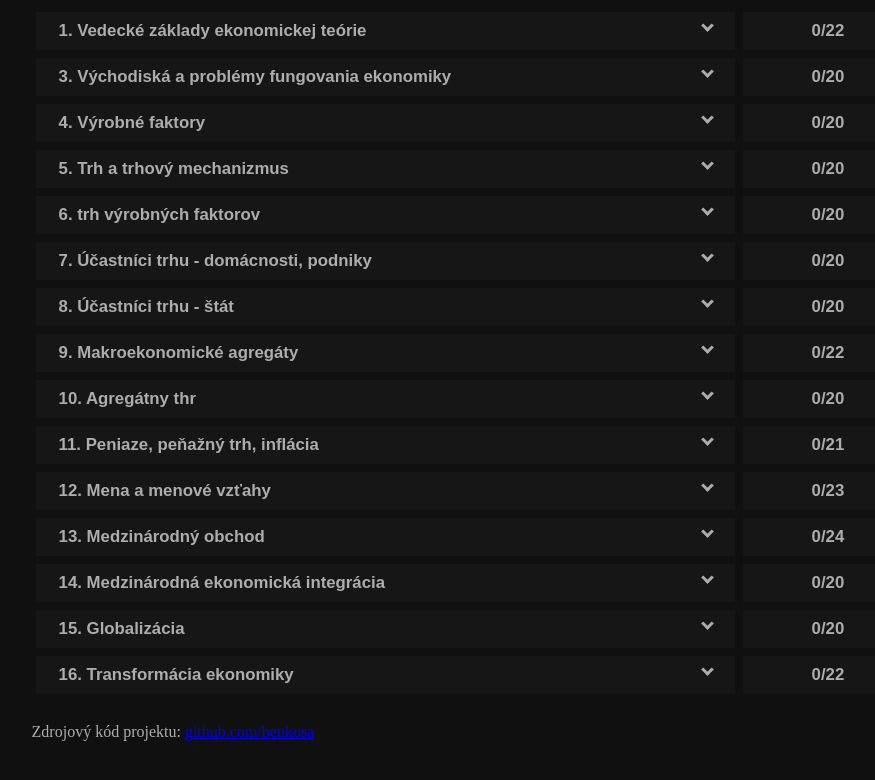
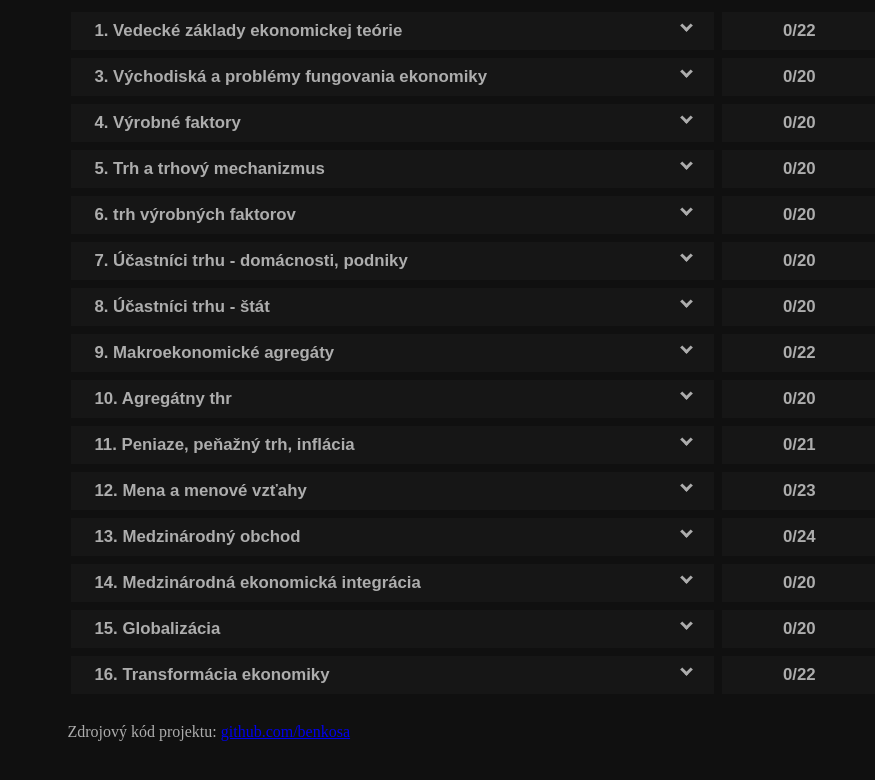
Before and after one commit to benkosa/ZET-TESTER, a plain HTML site: page public/index.html in a window 1280 px wide. Shown: the whole page, without its empty margins (166-1041 px from the left). Drawn offline with Linux system fonts and the light colour scheme; some packages are replaced by stand-ins of ours.

Commit message:
vylepseny responsive design

```diff
--- a/public/style/style.scss
+++ b/public/style/style.scss
@@ -12,7 +12,7 @@ body {
 .main, footer {
 	max-width: 100%;
 	@include desktop() {
-		max-width: 70%;
+		max-width: 813.168px;
 		margin: auto;
 	}
 }
```
Also changed, not shown: public/style/style.css, 1 other file.
